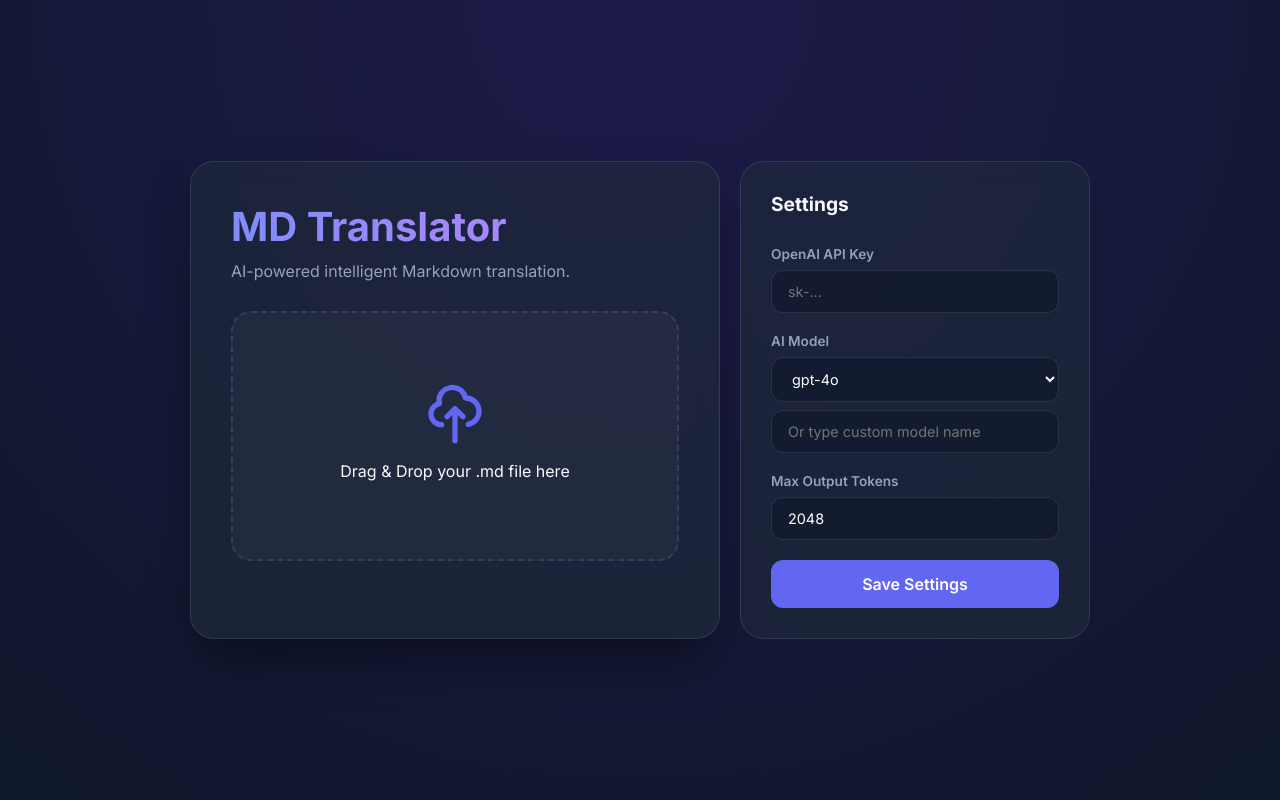
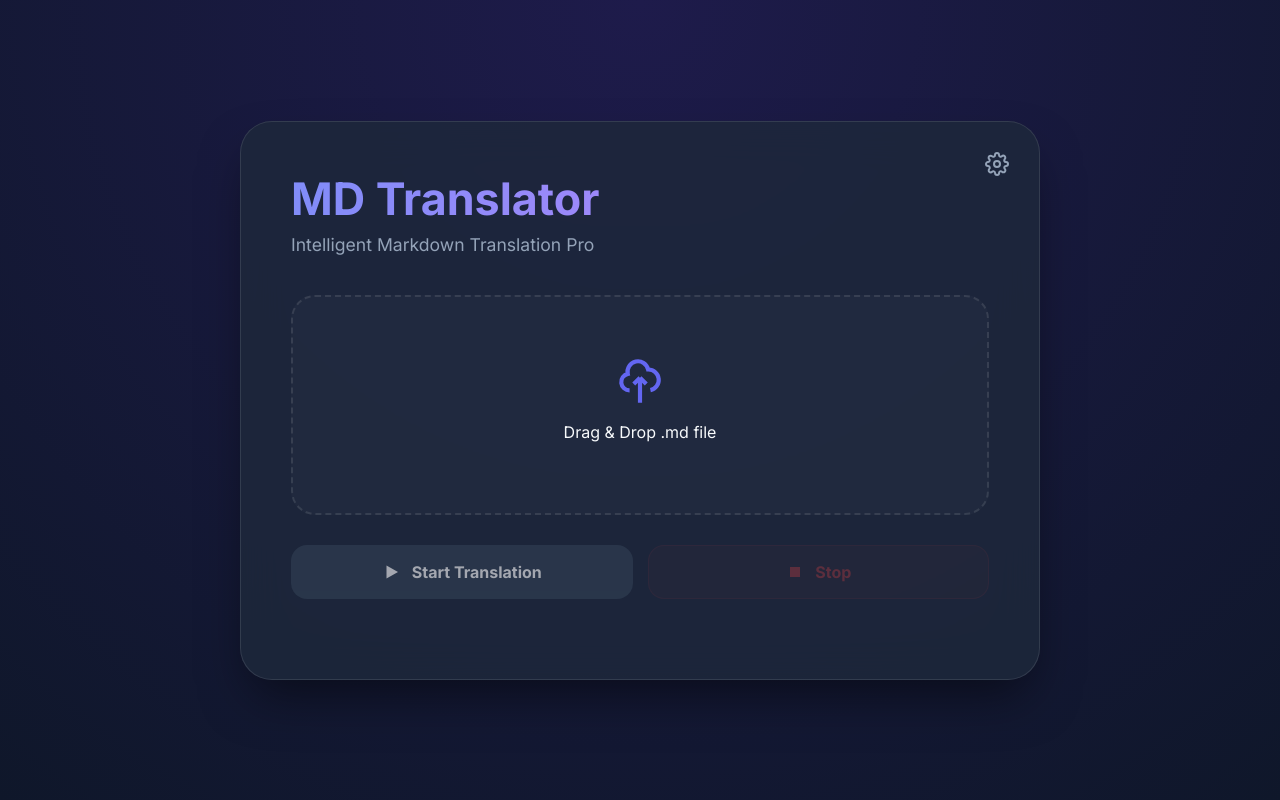
Before and after one commit to KORThomasJeong/MDTranslatorPro, a FastAPI app: page / in a window 1280 px wide. Run offline with FastAPI, Linux system fonts and the light colour scheme.

Commit message:
Update UI: Add start/stop buttons and gear-icon settings modal

```diff
--- a/main.py
+++ b/main.py
@@ -37,6 +37,7 @@
         self.progress = 0
         self.current_step = ""
         self.is_running = False
+        self.should_stop = False
         self.result_file = ""
         self.preview = ""
 
@@ -107,13 +108,29 @@
 Content to translate:
 {chunk}
 """
+    model_name = config["model"]
+
+    # Prepare API parameters
+    params = {
+        "model": model_name,
+        "messages": [{"role": "user", "content": prompt}]
+    }
+
+    # Handle parameter differences for newer models (o1, o3, gpt-5 etc.)
+    is_reasoning_model = any(m in model_name for m in ["o1", "o3", "gpt-5"])
+
+    if is_reasoning_model:
+        params["max_completion_tokens"] = config["max_tokens"]
+        # Standard reasoning models MUST use temperature=1 as per OpenAI API rules.
+        # They handle accuracy through internal reasoning tokens, not temperature.
+        params["temperature"] = 1
+    else:
+        params["max_tokens"] = config["max_tokens"]
+        # For standard models (gpt-4o, etc.), use 0 for maximum translation accuracy.
+        params["temperature"] = 0
+
     try:
-        response = await client.chat.completions.create(
-            model=config["model"],
-            messages=[{"role": "user", "content": prompt}],
-            temperature=0.3,
-            max_tokens=config["max_tokens"]
-        )
+        response = await client.chat.completions.create(**params)
         return response.choices[0].message.content
     except Exception as e:
         print(f"Error during translation: {e}")
@@ -132,8 +149,15 @@
     splitter = MarkdownTextSplitter(chunk_size=2000, chunk_overlap=200)
     chunks = splitter.split_text(text)
 
+    status.should_stop = False
     asyncio.create_task(run_translation_task(chunks, file.filename, config))
     return {"status": "started"}
+
+@app.post("/stop")
+async def stop_translation():
+    status.should_stop = True
+    status.current_step = "Stopping translation..."
+    return {"status": "stopping"}
 
 async def run_translation_task(chunks, filename, config):
     global status
@@ -147,6 +171,11 @@
 
     total = len(chunks)
     for i, chunk in enumerate(chunks):
+        if status.should_stop:
+            status.current_step = "Translation stopped by user."
+            status.is_running = False
+            return
+
         status.current_step = f"Translating chunk {i+1} of {total}..."
         status.progress = int(((i) / total) * 100)
 
--- a/templates/index.html
+++ b/templates/index.html
@@ -11,10 +11,12 @@
             --primary: #6366f1;
             --primary-hover: #4f46e5;
             --bg: #0f172a;
-            --card-bg: rgba(30, 41, 59, 0.7);
+            --card-bg: rgba(30, 41, 59, 0.85);
             --text: #f8fafc;
             --text-dim: #94a3b8;
             --border: rgba(255, 255, 255, 0.1);
+            --danger: #ef4444;
+            --success: #10b981;
         }
 
         * {
@@ -32,92 +34,154 @@
             display: flex;
             justify-content: center;
             align-items: center;
-            padding: 20px;
+            overflow: hidden;
         }
 
         .container {
             width: 100%;
-            max-width: 900px;
-            display: grid;
-            grid-template-columns: 1fr 350px;
-            gap: 20px;
+            max-width: 800px;
+            position: relative;
+            z-index: 1;
+            animation: fadeIn 0.8s ease-out;
         }
 
         .main-panel {
             background: var(--card-bg);
-            backdrop-filter: blur(12px);
+            backdrop-filter: blur(20px);
             border: 1px solid var(--border);
-            border-radius: 24px;
-            padding: 40px;
+            border-radius: 32px;
+            padding: 50px;
             box-shadow: 0 25px 50px -12px rgba(0, 0, 0, 0.5);
+            position: relative;
         }
 
-        .side-panel {
-            background: var(--card-bg);
-            backdrop-filter: blur(12px);
-            border: 1px solid var(--border);
-            border-radius: 24px;
-            padding: 30px;
-            display: flex;
-            flex-direction: column;
-            gap: 20px;
+        /* Settings Gear Icon */
+        .settings-trigger {
+            position: absolute;
+            top: 30px;
+            right: 30px;
+            cursor: pointer;
+            color: var(--text-dim);
+            transition: transform 0.3s ease, color 0.2s;
+            z-index: 10;
+        }
+
+        .settings-trigger:hover {
+            color: white;
+            transform: rotate(45deg);
         }
 
         h1 {
-            font-size: 2.5rem;
-            font-weight: 700;
-            margin-bottom: 10px;
+            font-size: 2.8rem;
+            font-weight: 800;
+            margin-bottom: 8px;
             background: linear-gradient(to right, #818cf8, #c084fc);
             -webkit-background-clip: text;
             background-clip: text;
             -webkit-text-fill-color: transparent;
         }
 
-        p.subtitle {
+        .subtitle {
             color: var(--text-dim);
-            margin-bottom: 30px;
+            margin-bottom: 40px;
+            font-size: 1.1rem;
         }
 
         .drop-zone {
             width: 100%;
-            height: 250px;
+            height: 220px;
             border: 2px dashed var(--border);
-            border-radius: 20px;
+            border-radius: 24px;
             display: flex;
             flex-direction: column;
             justify-content: center;
             align-items: center;
             cursor: pointer;
             transition: all 0.3s ease;
-            background: rgba(255, 255, 255, 0.03);
+            background: rgba(255, 255, 255, 0.02);
+            margin-bottom: 30px;
         }
 
         .drop-zone:hover,
         .drop-zone.dragover {
             border-color: var(--primary);
-            background: rgba(99, 102, 241, 0.1);
-            transform: scale(1.01);
+            background: rgba(99, 102, 241, 0.08);
+            transform: translateY(-2px);
         }
 
         .drop-zone svg {
-            width: 64px;
-            height: 64px;
+            width: 50px;
+            height: 50px;
             color: var(--primary);
             margin-bottom: 15px;
         }
 
+        .controls {
+            display: grid;
+            grid-template-columns: 1fr 1fr;
+            gap: 15px;
+            margin-bottom: 30px;
+        }
+
+        button {
+            padding: 16px;
+            border: none;
+            border-radius: 16px;
+            font-size: 1rem;
+            font-weight: 700;
+            cursor: pointer;
+            transition: all 0.2s;
+            display: flex;
+            align-items: center;
+            justify-content: center;
+            gap: 10px;
+        }
+
+        .btn-start {
+            background: var(--primary);
+            color: white;
+        }
+
+        .btn-start:hover {
+            background: var(--primary-hover);
+            transform: translateY(-2px);
+        }
+
+        .btn-start:disabled {
+            background: #334155;
+            cursor: not-allowed;
+            transform: none;
+            opacity: 0.6;
+        }
+
+        .btn-stop {
+            background: rgba(239, 68, 68, 0.1);
+            color: var(--danger);
+            border: 1px solid rgba(239, 68, 68, 0.2);
+        }
+
+        .btn-stop:hover:not(:disabled) {
+            background: var(--danger);
+            color: white;
+        }
+
+        .btn-stop:disabled {
+            opacity: 0.3;
+            cursor: not-allowed;
+        }
+
         .progress-container {
-            margin-top: 30px;
             display: none;
+            margin-bottom: 30px;
         }
 
         .progress-bar {
             width: 100%;
-            height: 10px;
-            background: rgba(255, 255, 255, 0.1);
-            border-radius: 5px;
+            height: 8px;
+            background: rgba(255, 255, 255, 0.05);
+            border-radius: 4px;
             overflow: hidden;
-            margin-bottom: 10px;
+            margin-bottom: 12px;
         }
 
         .progress-fill {
@@ -132,85 +196,103 @@
             color: var(--text-dim);
             display: flex;
             justify-content: space-between;
+            font-weight: 500;
         }
 
         .preview-box {
-            margin-top: 30px;
-            background: rgba(0, 0, 0, 0.2);
-            border-radius: 12px;
-            padding: 20px;
-            height: 200px;
+            background: rgba(0, 0, 0, 0.25);
+            border-radius: 20px;
+            padding: 25px;
+            height: 250px;
             overflow-y: auto;
-            font-size: 0.9rem;
-            line-height: 1.6;
+            font-size: 0.95rem;
+            line-height: 1.7;
             color: #cbd5e1;
-            white-space: pre-wrap;
             border: 1px solid var(--border);
+            display: none;
+            margin-bottom: 20px;
+        }
+
+        .download-btn {
+            background: var(--success);
+            color: white;
+            width: 100%;
             display: none;
         }
 
-        label {
+        /* Settings Overlay */
+        .overlay {
+            position: fixed;
+            top: 0;
+            left: 0;
+            width: 100%;
+            height: 100%;
+            background: rgba(0, 0, 0, 0.8);
+            backdrop-filter: blur(10px);
+            z-index: 100;
+            display: none;
+            justify-content: center;
+            align-items: center;
+        }
+
+        .settings-modal {
+            background: #1e293b;
+            width: 400px;
+            padding: 40px;
+            border-radius: 32px;
+            border: 1px solid var(--border);
+            box-shadow: 0 25px 50px rgba(0, 0, 0, 0.5);
+            animation: modalPop 0.3s ease-out;
+        }
+
+        @keyframes modalPop {
+            from {
+                transform: scale(0.9);
+                opacity: 0;
+            }
+
+            to {
+                transform: scale(1);
+                opacity: 1;
+            }
+        }
+
+        .settings-modal h2 {
+            margin-bottom: 25px;
+            font-size: 1.5rem;
+        }
+
+        .field {
+            margin-bottom: 20px;
+        }
+
+        .field label {
             display: block;
             font-size: 0.85rem;
+            color: var(--text-dim);
+            margin-bottom: 8px;
             font-weight: 600;
-            margin-bottom: 8px;
-            color: var(--text-dim);
         }
 
         input,
         select {
             width: 100%;
-            padding: 12px 16px;
-            background: rgba(15, 23, 42, 0.6);
+            padding: 14px;
+            background: #0f172a;
             border: 1px solid var(--border);
             border-radius: 12px;
             color: white;
-            font-size: 0.9rem;
             outline: none;
-            transition: border-color 0.2s;
         }
 
-        input:focus,
-        select:focus {
+        input:focus {
             border-color: var(--primary);
         }
 
-        button {
-            width: 100%;
-            padding: 14px;
-            background: var(--primary);
-            color: white;
-            border: none;
-            border-radius: 12px;
-            font-size: 1rem;
-            font-weight: 600;
-            cursor: pointer;
-            transition: background 0.2s, transform 0.1s;
-        }
-
-        button:hover {
-            background: var(--primary-hover);
-        }
-
-        button:active {
-            transform: translateY(1px);
-        }
-
-        .download-btn {
-            background: #10b981;
-            margin-top: 20px;
-            display: none;
-        }
-
-        .download-btn:hover {
-            background: #059669;
-        }
-
-        /* Animations */
         @keyframes fadeIn {
             from {
                 opacity: 0;
-                transform: translateY(10px);
+                transform: translateY(20px);
             }
 
             to {
@@ -219,13 +301,9 @@
             }
         }
 
-        .container {
-            animation: fadeIn 0.8s ease-out;
-        }
-
         #file-name {
             margin-top: 10px;
-            font-weight: 600;
+            font-weight: 700;
             color: var(--primary);
         }
     </style>
@@ -234,18 +312,41 @@
 <body>
     <div class="container">
         <div class="main-panel">
+            <div class="settings-trigger" id="open-settings">
+                <svg width="24" height="24" fill="none" stroke="currentColor" stroke-width="2" viewBox="0 0 24 24">
+                    <path d="M12 15a3 3 0 100-6 3 3 0 000 6z"></path>
+                    <path
+                        d="M19.4 15a1.65 1.65 0 00.33 1.82l.06.06a2 2 0 010 2.83 2 2 0 01-2.83 0l-.06-.06a1.65 1.65 0 00-1.82-.33 1.65 1.65 0 00-1 1.51V21a2 2 0 01-2 2 2 2 0 01-2-2v-.09A1.65 1.65 0 009 19.4a1.65 1.65 0 00-1.82.33l-.06.06a2 2 0 01-2.83 0 2 2 0 010-2.83l.06-.06a1.65 1.65 0 00.33-1.82 1.65 1.65 0 00-1.51-1H3a2 2 0 01-2-2 2 2 0 012-2h.09A1.65 1.65 0 004.6 9a1.65 1.65 0 00-.33-1.82l-.06-.06a2 2 0 010-2.83 2 2 0 012.83 0l.06.06a1.65 1.65 0 001.82.33H9a1.65 1.65 0 001-1.51V3a2 2 0 012-2 2 2 0 012 2v.09a1.65 1.65 0 001 1.51 1.65 1.65 0 001.82-.33l.06-.06a2 2 0 012.83 0 2 2 0 010 2.83l-.06.06a1.65 1.65 0 00-.33 1.82V9a1.65 1.65 0 001.51 1H21a2 2 0 012 2 2 2 0 01-2 2h-.09a1.65 1.65 0 00-1.51 1z">
+                    </path>
+                </svg>
+            </div>
+
             <h1>MD Translator</h1>
-            <p class="subtitle">AI-powered intelligent Markdown translation.</p>
+            <p class="subtitle">Intelligent Markdown Translation Pro</p>
 
             <div class="drop-zone" id="drop-zone">
-                <svg fill="none" stroke="currentColor" viewBox="0 0 24 24" xmlns="http://www.w3.org/2000/svg">
-                    <path stroke-linecap="round" stroke-linejoin="round" stroke-width="2"
-                        d="M7 16a4 4 0 01-.88-7.903A5 5 0 1115.9 6L16 6a5 5 0 011 9.9M15 13l-3-3m0 0l-3 3m3-3v12">
+                <svg fill="none" stroke="currentColor" stroke-width="2" viewBox="0 0 24 24">
+                    <path d="M7 16a4 4 0 01-.88-7.903A5 5 0 1115.9 6L16 6a5 5 0 011 9.9M15 13l-3-3m0 0l-3 3m3-3v12">
                     </path>
                 </svg>
-                <p>Drag & Drop your .md file here</p>
+                <p>Drag & Drop .md file</p>
                 <span id="file-name"></span>
                 <input type="file" id="file-input" accept=".md" style="display: none;">
+            </div>
+
+            <div class="controls">
+                <button class="btn-start" id="start-btn" disabled>
+                    <svg width="20" height="20" fill="currentColor" viewBox="0 0 20 20">
+                        <path d="M4.5 3.5v13L16 10 4.5 3.5z" />
+                    </svg>
+                    Start Translation
+                </button>
+                <button class="btn-stop" id="stop-btn" disabled>
+                    <svg width="20" height="20" fill="currentColor" viewBox="0 0 20 20">
+                        <path d="M5 5h10v10H5z" />
+                    </svg>
+                    Stop
+                </button>
             </div>
 
             <div class="progress-container" id="progress-container">
@@ -259,34 +360,28 @@
             </div>
 
             <div class="preview-box" id="preview-box"></div>
-
             <button class="download-btn" id="download-btn">Download Translated File</button>
         </div>
+    </div>
 
-        <div class="side-panel">
-            <h2 style="font-size: 1.2rem; margin-bottom: 10px;">Settings</h2>
-
-            <div>
+    <!-- Settings Modal -->
+    <div class="overlay" id="settings-overlay">
+        <div class="settings-modal">
+            <h2>Settings</h2>
+            <div class="field">
                 <label>OpenAI API Key</label>
                 <input type="password" id="api-key" placeholder="sk-...">
             </div>
-
-            <div>
+            <div class="field">
                 <label>AI Model</label>
-                <div style="display: flex; gap: 8px; flex-direction: column;">
-                    <select id="model-select">
-                        <!-- Loaded dynamically -->
-                    </select>
-                    <input type="text" id="custom-model" placeholder="Or type custom model name">
-                </div>
+                <select id="model-select"></select>
+                <input type="text" id="custom-model" placeholder="Custom model name" style="margin-top: 10px;">
             </div>
-
-            <div>
-                <label>Max Output Tokens</label>
-                <input type="number" id="max-tokens" value="2048">
+            <div class="field">
+                <label>Max Tokens</label>
+                <input type="number" id="max-tokens">
             </div>
-
-            <button id="save-settings">Save Settings</button>
+            <button id="save-settings">Save & Close</button>
         </div>
     </div>
 
@@ -294,25 +389,25 @@
         const dropZone = document.getElementById('drop-zone');
         const fileInput = document.getElementById('file-input');
         const fileName = document.getElementById('file-name');
-        const progressContainer = document.getElementById('progress-container');
-        const progressFill = document.getElementById('progress-fill');
-        const stepText = document.getElementById('step-text');
-        const percentText = document.getElementById('percent-text');
-        const previewBox = document.getElementById('preview-box');
-        const downloadBtn = document.getElementById('download-btn');
+        const startBtn = document.getElementById('start-btn');
+        const stopBtn = document.getElementById('stop-btn');
+        const settingsTrigger = document.getElementById('open-settings');
+        const settingsOverlay = document.getElementById('settings-overlay');
         const saveSettings = document.getElementById('save-settings');
 
-        const modelSelect = document.getElementById('model-select');
-        const customModelInput = document.getElementById('custom-model');
+        let selectedFile = null;
 
-        // Load config
+        // Settings Logic
+        settingsTrigger.onclick = () => settingsOverlay.style.display = 'flex';
+        settingsOverlay.onclick = (e) => { if (e.target === settingsOverlay) settingsOverlay.style.display = 'none'; };
+
         async function loadConfig() {
             const res = await fetch('/config');
             const data = await res.json();
             const config = data.config;
             const models = data.available_models;
 
-            // Populate model select
+            const modelSelect = document.getElementById('model-select');
             modelSelect.innerHTML = '';
             models.forEach(m => {
                 const opt = document.createElement('option');
@@ -322,81 +417,60 @@
 
             document.getElementById('api-key').value = config.api_key;
             document.getElementById('max-tokens').value = config.max_tokens;
-
-            if (models.includes(config.model)) {
-                modelSelect.value = config.model;
-            } else {
-                customModelInput.value = config.model;
-            }
+            if (models.includes(config.model)) modelSelect.value = config.model;
+            else document.getElementById('custom-model').value = config.model;
         }
         loadConfig();
 
         saveSettings.onclick = async () => {
-            const selectedModel = modelSelect.value;
-            const customModel = customModelInput.value.trim();
-            const finalModel = customModel || selectedModel;
-
+            const model = document.getElementById('custom-model').value.trim() || document.getElementById('model-select').value;
             const formData = new FormData();
             formData.append('api_key', document.getElementById('api-key').value);
-            formData.append('model', finalModel);
+            formData.append('model', model);
             formData.append('max_tokens', document.getElementById('max-tokens').value);
-
             await fetch('/config', { method: 'POST', body: formData });
-
-            // Refresh config to update model list if needed (though here we just save)
-            alert('Settings saved!');
-            loadConfig();
+            settingsOverlay.style.display = 'none';
         };
 
+        // File Selection
         dropZone.onclick = () => fileInput.click();
-
-        dropZone.ondragover = (e) => {
-            e.preventDefault();
-            dropZone.classList.add('dragover');
-        };
-
+        fileInput.onchange = () => { if (fileInput.files.length) handleFile(fileInput.files[0]); };
+        dropZone.ondragover = (e) => { e.preventDefault(); dropZone.classList.add('dragover'); };
         dropZone.ondragleave = () => dropZone.classList.remove('dragover');
-
         dropZone.ondrop = (e) => {
             e.preventDefault();
             dropZone.classList.remove('dragover');
-            if (e.dataTransfer.files.length) {
-                handleFile(e.dataTransfer.files[0]);
-            }
-        };
-
-        fileInput.onchange = () => {
-            if (fileInput.files.length) {
-                handleFile(fileInput.files[0]);
-            }
+            if (e.dataTransfer.files.length) handleFile(e.dataTransfer.files[0]);
         };
 
         function handleFile(file) {
-            if (!file.name.endsWith('.md')) {
-                alert('Please upload a .md file');
-                return;
-            }
+            if (!file.name.endsWith('.md')) return alert('Please upload .md file');
+            selectedFile = file;
             fileName.innerText = file.name;
-            startTranslation(file);
+            startBtn.disabled = false;
         }
 
-        async function startTranslation(file) {
+        // Start/Stop Logic
+        startBtn.onclick = async () => {
+            if (!selectedFile) return;
             const formData = new FormData();
-            formData.append('file', file);
+            formData.append('file', selectedFile);
 
             const res = await fetch('/translate', { method: 'POST', body: formData });
-            if (!res.ok) {
-                const err = await res.json();
-                alert(err.detail);
-                return;
-            }
+            if (!res.ok) return alert((await res.json()).detail);
 
-            // Start polling
-            progressContainer.style.display = 'block';
-            previewBox.style.display = 'block';
-            downloadBtn.style.display = 'none';
+            startBtn.disabled = true;
+            stopBtn.disabled = false;
+            document.getElementById('progress-container').style.display = 'block';
+            document.getElementById('preview-box').style.display = 'block';
+            document.getElementById('download-btn').style.display = 'none';
             pollStatus();
-        }
+        };
+
+        stopBtn.onclick = async () => {
+            await fetch('/stop', { method: 'POST' });
+            stopBtn.disabled = true;
+        };
 
         let pollInterval;
         function pollStatus() {
@@ -405,17 +479,20 @@
                 const res = await fetch('/status');
                 const data = await res.json();
 
-                progressFill.style.width = data.progress + '%';
-                percentText.innerText = data.progress + '%';
-                stepText.innerText = data.current_step;
-                previewBox.innerText = data.preview;
+                document.getElementById('progress-fill').style.width = data.progress + '%';
+                document.getElementById('percent-text').innerText = data.progress + '%';
+                document.getElementById('step-text').innerText = data.current_step;
+                document.getElementById('preview-box').innerText = data.preview;
 
-                if (!data.is_running && data.progress === 100) {
+                if (!data.is_running) {
                     clearInterval(pollInterval);
-                    downloadBtn.style.display = 'block';
-                    downloadBtn.onclick = () => {
-                        window.location.href = `/download/${data.result_file}`;
-                    };
+                    stopBtn.disabled = true;
+                    startBtn.disabled = false;
+                    if (data.progress === 100) {
+                        const dl = document.getElementById('download-btn');
+                        dl.style.display = 'block';
+                        dl.onclick = () => window.location.href = `/download/${data.result_file}`;
+                    }
                 }
             }, 1000);
         }
```
